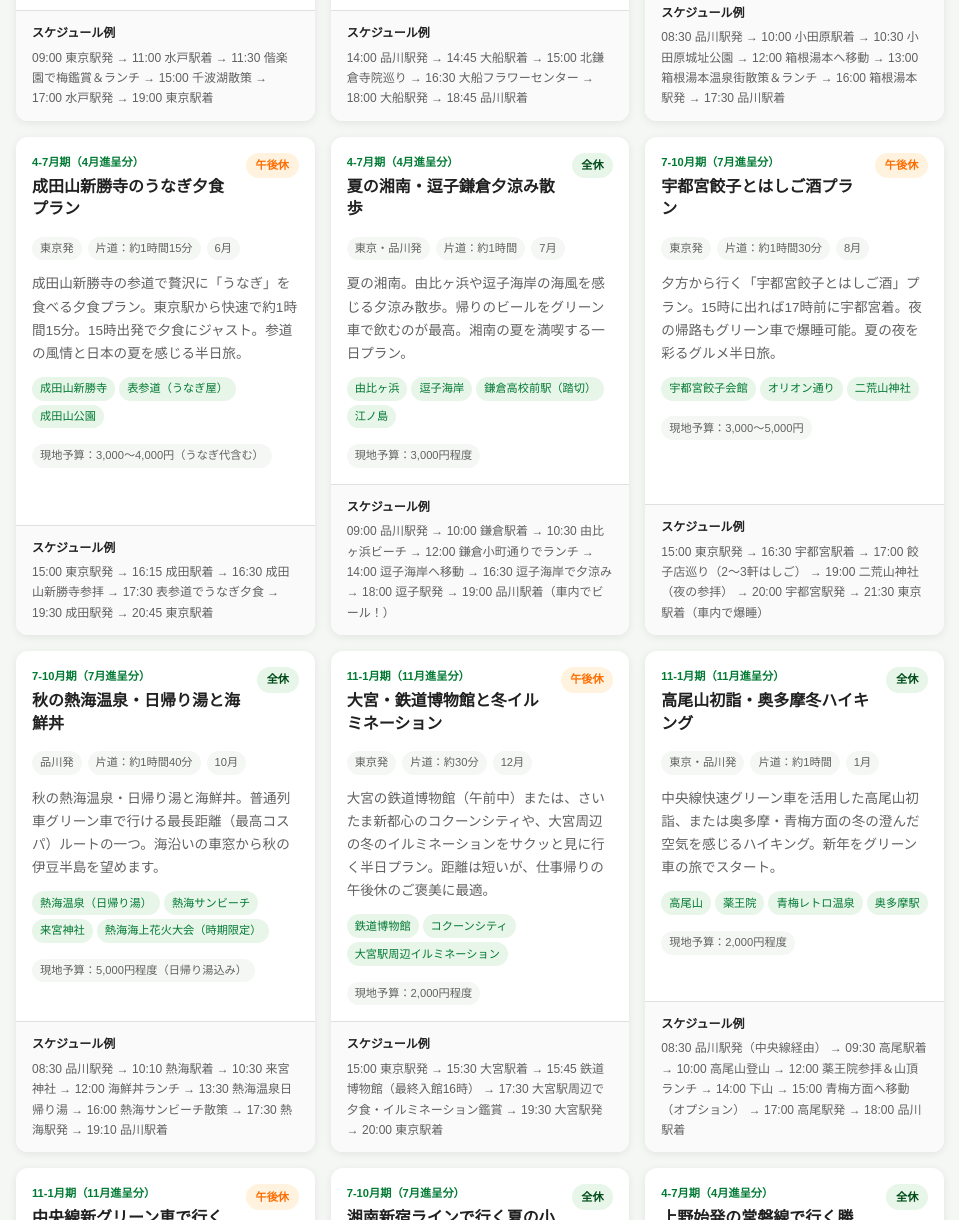
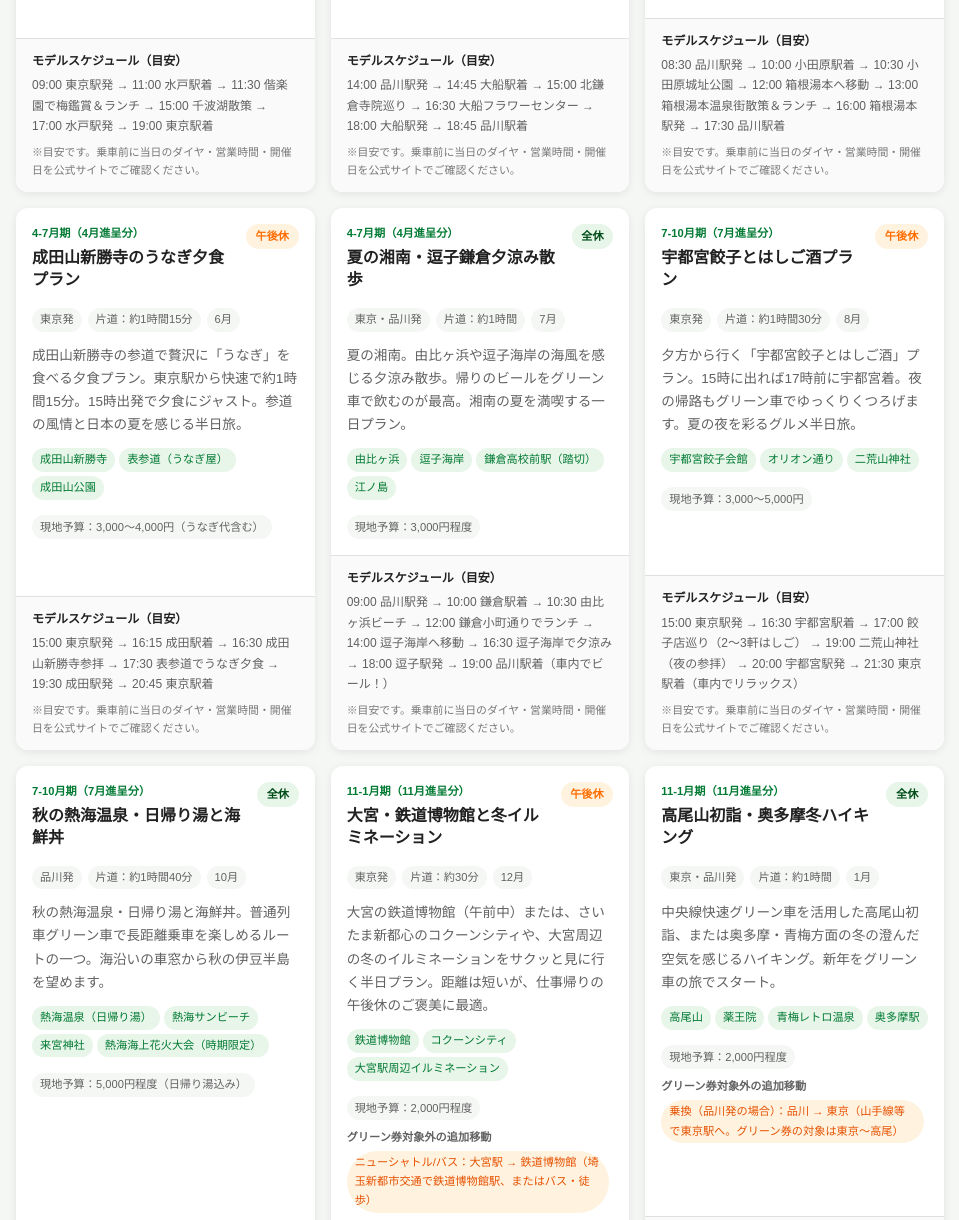
Before and after one commit to y-maeda1116/jre-green-trip, a plain HTML site: page docs/index.html in a window 1280 px wide. Shown: the part 1207-2427 px from the top of the page, without its empty margins (160-1119 px from the left). Drawn offline with Linux system fonts and the light colour scheme.

Commit message:
docs: 既存21プランの表現整理・最終確認日・経路精査 (#25)
- 断定表現（確実/最長/最高コスパ/爆睡 等）を客観表現に修正
- 全21プランに lastVerified（最終確認日）を追加
- スケジュールを「モデルスケジュール（目安）」表記に変更、確認注記を追加
- 優先プランの経路精査: 高尾山（品川発の乗換明記）、大宮（鉄道博物館への移動）、熱海花火（開催日確認注記）
- 季節イベントの公式リンク（officialUrl）をひたち海浜公園・梅まつりに追加

```diff
--- a/docs/css/style.css
+++ b/docs/css/style.css
@@ -353,6 +353,13 @@
   font-weight: 600;
   color: var(--text);
   margin-bottom: 0.25rem;
+}
+
+.card__schedule-note {
+  margin-top: 0.4rem;
+  font-size: 0.68rem;
+  color: var(--text-secondary);
+  opacity: 0.85;
 }
 
 .card__transport {
--- a/docs/js/app.js
+++ b/docs/js/app.js
@@ -312,10 +312,16 @@
 
     const scheduleTitle = document.createElement("div");
     scheduleTitle.className = "card__schedule-title";
-    scheduleTitle.textContent = "スケジュール例";
+    scheduleTitle.textContent = "モデルスケジュール（目安）";
     schedule.appendChild(scheduleTitle);
 
     schedule.appendChild(document.createTextNode(plan.scheduleSample));
+
+    const scheduleNote = document.createElement("div");
+    scheduleNote.className = "card__schedule-note";
+    scheduleNote.textContent = "※目安です。乗車前に当日のダイヤ・営業時間・開催日を公式サイトでご確認ください。";
+    schedule.appendChild(scheduleNote);
+
     card.appendChild(schedule);
 
     return card;
--- a/docs/js/data.js
+++ b/docs/js/data.js
@@ -15,7 +15,9 @@
     budget: "現地予算：3,000円程度",
     description: "2月〜3月に見頃を迎える偕楽園の梅を狙うプラン。水戸駅までは常磐線快速・普通列車のグリーン車で読書や作業をしながら快適に移動。現地で水戸藩の歴史と梅の香りを堪能します。勝田まで伸ばして冬の「ひたち海浜公園」散策もおすすめ。",
     spots: ["偕楽園", "千波湖畔のカフェ", "弘道館"],
-    scheduleSample: "09:00 東京駅発 → 11:00 水戸駅着 → 11:30 偕楽園で梅鑑賞＆ランチ → 15:00 千波湖散策 → 17:00 水戸駅発 → 19:00 東京駅着"
+    scheduleSample: "09:00 東京駅発 → 11:00 水戸駅着 → 11:30 偕楽園で梅鑑賞＆ランチ → 15:00 千波湖散策 → 17:00 水戸駅発 → 19:00 東京駅着",
+    officialUrl: "https://mitokoumon.com/ume/",
+    lastVerified: "2026-07-30"
   },
   {
     id: "shinagawa-kamakura-03",
@@ -33,7 +35,8 @@
     budget: "現地予算：2,000円程度",
     description: "北鎌倉の桜、大船フラワーセンターの春のフラワーフェス。14時品川発でも15時前には着くため、寺院の閉門（16:00〜16:30）に滑り込み可能。午後半休でサクッと春を感じる贅沢プラン。",
     spots: ["建長寺", "円覚寺", "大船フラワーセンター"],
-    scheduleSample: "14:00 品川駅発 → 14:45 大船駅着 → 15:00 北鎌倉寺院巡り → 16:30 大船フラワーセンター → 18:00 大船駅発 → 18:45 品川駅着"
+    scheduleSample: "14:00 品川駅発 → 14:45 大船駅着 → 15:00 北鎌倉寺院巡り → 16:30 大船フラワーセンター → 18:00 大船駅発 → 18:45 品川駅着",
+    lastVerified: "2026-07-30"
   },
   {
     id: "shinagawa-odawara-05",
@@ -53,7 +56,8 @@
     budget: "現地予算：4,000円程度",
     description: "新緑の箱根・小田原城址公園。小田原までグリーン車で行き、そこから箱根登山鉄道へ乗り換え。登山電車の窓から望む新緑の渓谷美は格別です。",
     spots: ["小田原城址公園", "箱根登山鉄道", "箱根湯本温泉街"],
-    scheduleSample: "08:30 品川駅発 → 10:00 小田原駅着 → 10:30 小田原城址公園 → 12:00 箱根湯本へ移動 → 13:00 箱根湯本温泉街散策＆ランチ → 16:00 箱根湯本駅発 → 17:30 品川駅着"
+    scheduleSample: "08:30 品川駅発 → 10:00 小田原駅着 → 10:30 小田原城址公園 → 12:00 箱根湯本へ移動 → 13:00 箱根湯本温泉街散策＆ランチ → 16:00 箱根湯本駅発 → 17:30 品川駅着",
+    lastVerified: "2026-07-30"
   },
   {
     id: "tokyo-narita-06",
@@ -71,7 +75,8 @@
     budget: "現地予算：3,000〜4,000円（うなぎ代含む）",
     description: "成田山新勝寺の参道で贅沢に「うなぎ」を食べる夕食プラン。東京駅から快速で約1時間15分。15時出発で夕食にジャスト。参道の風情と日本の夏を感じる半日旅。",
     spots: ["成田山新勝寺", "表参道（うなぎ屋）", "成田山公園"],
-    scheduleSample: "15:00 東京駅発 → 16:15 成田駅着 → 16:30 成田山新勝寺参拝 → 17:30 表参道でうなぎ夕食 → 19:30 成田駅発 → 20:45 東京駅着"
+    scheduleSample: "15:00 東京駅発 → 16:15 成田駅着 → 16:30 成田山新勝寺参拝 → 17:30 表参道でうなぎ夕食 → 19:30 成田駅発 → 20:45 東京駅着",
+    lastVerified: "2026-07-30"
   },
   {
     id: "shinagawa-zushi-07",
@@ -89,7 +94,8 @@
     budget: "現地予算：3,000円程度",
     description: "夏の湘南。由比ヶ浜や逗子海岸の海風を感じる夕涼み散歩。帰りのビールをグリーン車で飲むのが最高。湘南の夏を満喫する一日プラン。",
     spots: ["由比ヶ浜", "逗子海岸", "鎌倉高校前駅（踏切）", "江ノ島"],
-    scheduleSample: "09:00 品川駅発 → 10:00 鎌倉駅着 → 10:30 由比ヶ浜ビーチ → 12:00 鎌倉小町通りでランチ → 14:00 逗子海岸へ移動 → 16:30 逗子海岸で夕涼み → 18:00 逗子駅発 → 19:00 品川駅着（車内でビール！）"
+    scheduleSample: "09:00 品川駅発 → 10:00 鎌倉駅着 → 10:30 由比ヶ浜ビーチ → 12:00 鎌倉小町通りでランチ → 14:00 逗子海岸へ移動 → 16:30 逗子海岸で夕涼み → 18:00 逗子駅発 → 19:00 品川駅着（車内でビール！）",
+    lastVerified: "2026-07-30"
   },
   {
     id: "tokyo-utsunomiya-08",
@@ -105,9 +111,10 @@
     route: "宇都宮線（普通列車のグリーン車）",
     duration: "片道：約1時間30分",
     budget: "現地予算：3,000〜5,000円",
-    description: "夕方から行く「宇都宮餃子とはしご酒」プラン。15時に出れば17時前に宇都宮着。夜の帰路もグリーン車で爆睡可能。夏の夜を彩るグルメ半日旅。",
+    description: "夕方から行く「宇都宮餃子とはしご酒」プラン。15時に出れば17時前に宇都宮着。夜の帰路もグリーン車でゆっくりくつろげます。夏の夜を彩るグルメ半日旅。",
     spots: ["宇都宮餃子会館", "オリオン通り", "二荒山神社"],
-    scheduleSample: "15:00 東京駅発 → 16:30 宇都宮駅着 → 17:00 餃子店巡り（2〜3軒はしご） → 19:00 二荒山神社（夜の参拝） → 20:00 宇都宮駅発 → 21:30 東京駅着（車内で爆睡）"
+    scheduleSample: "15:00 東京駅発 → 16:30 宇都宮駅着 → 17:00 餃子店巡り（2〜3軒はしご） → 19:00 二荒山神社（夜の参拝） → 20:00 宇都宮駅発 → 21:30 東京駅着（車内でリラックス）",
+    lastVerified: "2026-07-30"
   },
   {
     id: "shinagawa-atami-10",
@@ -123,9 +130,10 @@
     route: "東海道線（普通列車のグリーン車）",
     duration: "片道：約1時間40分",
     budget: "現地予算：5,000円程度（日帰り湯込み）",
-    description: "秋の熱海温泉・日帰り湯と海鮮丼。普通列車グリーン車で行ける最長距離（最高コスパ）ルートの一つ。海沿いの車窓から秋の伊豆半島を望めます。",
+    description: "秋の熱海温泉・日帰り湯と海鮮丼。普通列車グリーン車で長距離乗車を楽しめるルートの一つ。海沿いの車窓から秋の伊豆半島を望めます。",
     spots: ["熱海温泉（日帰り湯）", "熱海サンビーチ", "来宮神社", "熱海海上花火大会（時期限定）"],
-    scheduleSample: "08:30 品川駅発 → 10:10 熱海駅着 → 10:30 来宮神社 → 12:00 海鮮丼ランチ → 13:30 熱海温泉日帰り湯 → 16:00 熱海サンビーチ散策 → 17:30 熱海駅発 → 19:10 品川駅着"
+    scheduleSample: "08:30 品川駅発 → 10:10 熱海駅着 → 10:30 来宮神社 → 12:00 海鮮丼ランチ → 13:30 熱海温泉日帰り湯 → 16:00 熱海サンビーチ散策 → 17:30 熱海駅発 → 19:10 品川駅着",
+    lastVerified: "2026-07-30"
   },
   {
     id: "tokyo-omiya-12",
@@ -133,7 +141,9 @@
     destinationStation: "大宮",
     oneWayMinutes: 30,
     greenCarSection: { from: "東京", to: "大宮", line: "宇都宮線・高崎線" },
-    additionalTransport: [],
+    additionalTransport: [
+      { mode: "ニューシャトル/バス", section: "大宮駅 → 鉄道博物館", note: "埼玉新都市交通で鉄道博物館駅、またはバス・徒歩" }
+    ],
     targetMonth: [12],
     seasonBlock: "11-1月期（11月進呈分）",
     title: "大宮・鉄道博物館と冬イルミネーション",
@@ -143,15 +153,18 @@
     budget: "現地予算：2,000円程度",
     description: "大宮の鉄道博物館（午前中）または、さいたま新都心のコクーンシティや、大宮周辺の冬のイルミネーションをサクッと見に行く半日プラン。距離は短いが、仕事帰りの午後休のご褒美に最適。",
     spots: ["鉄道博物館", "コクーンシティ", "大宮駅周辺イルミネーション"],
-    scheduleSample: "15:00 東京駅発 → 15:30 大宮駅着 → 15:45 鉄道博物館（最終入館16時） → 17:30 大宮駅周辺で夕食・イルミネーション鑑賞 → 19:30 大宮駅発 → 20:00 東京駅着"
+    scheduleSample: "15:00 東京駅発 → 15:30 大宮駅着 → 15:45 鉄道博物館（最終入館16時） → 17:30 大宮駅周辺で夕食・イルミネーション鑑賞 → 19:30 大宮駅発 → 20:00 東京駅着",
+    lastVerified: "2026-07-30"
   },
   {
     id: "shinagawa-takao-01",
     baseStations: ["東京", "品川"],
     destinationStation: "高尾",
     oneWayMinutes: 60,
-    greenCarSection: { from: "品川", to: "高尾", line: "中央線" },
-    additionalTransport: [],
+    greenCarSection: { from: "東京", to: "高尾", line: "中央線快速" },
+    additionalTransport: [
+      { mode: "乗換（品川発の場合）", section: "品川 → 東京", note: "山手線等で東京駅へ。グリーン券の対象は東京〜高尾" }
+    ],
     targetMonth: [1],
     seasonBlock: "11-1月期（11月進呈分）",
     title: "高尾山初詣・奥多摩冬ハイキング",
@@ -161,7 +174,8 @@
     budget: "現地予算：2,000円程度",
     description: "中央線快速グリーン車を活用した高尾山初詣、または奥多摩・青梅方面の冬の澄んだ空気を感じるハイキング。新年をグリーン車の旅でスタート。",
     spots: ["高尾山", "薬王院", "青梅レトロ温泉", "奥多摩駅"],
-    scheduleSample: "08:30 品川駅発（中央線経由） → 09:30 高尾駅着 → 10:00 高尾山登山 → 12:00 薬王院参拝＆山頂ランチ → 14:00 下山 → 15:00 青梅方面へ移動（オプション） → 17:00 高尾駅発 → 18:00 品川駅着"
+    scheduleSample: "08:30 品川駅発（中央線経由） → 09:30 高尾駅着 → 10:00 高尾山登山 → 12:00 薬王院参拝＆山頂ランチ → 14:00 下山 → 15:00 青梅方面へ移動（オプション） → 17:00 高尾駅発 → 18:00 品川駅着",
+    lastVerified: "2026-07-30"
   },
   {
     id: "shinjuku-takao-01",
@@ -180,9 +194,10 @@
     route: "中央線快速（2階建てグリーン車）",
     duration: "片道：約50分",
     budget: "現地予算：2,500円程度",
-    description: "中央線快速に本格導入された2階建てグリーン車を活用。13〜14時に新宿を出発し、冬の澄んだ空気の中で高尾山薬王院へ初詣。下山後は駅直結の極楽湯で温まり、帰路もグリーン車で爆睡するスマートな半日旅です。",
+    description: "中央線快速に本格導入された2階建てグリーン車を活用。13〜14時に新宿を出発し、冬の澄んだ空気の中で高尾山薬王院へ初詣。下山後は駅直結の極楽湯で温まり、帰路もグリーン車でゆっくりくつろげるスマートな半日旅です。",
     spots: ["高尾山薬王院", "京王高尾山温泉 極楽湯", "高尾山口駅"],
-    scheduleSample: "13:30 新宿駅発 → 14:20 高尾山口駅着 → 14:40 ケーブルカーで山腹へ・薬王院参拝 → 16:30 下山・駅直結「極楽湯」 → 18:30 高尾山口駅発 → 19:25 新宿駅着"
+    scheduleSample: "13:30 新宿駅発 → 14:20 高尾山口駅着 → 14:40 ケーブルカーで山腹へ・薬王院参拝 → 16:30 下山・駅直結「極楽湯」 → 18:30 高尾山口駅発 → 19:25 新宿駅着",
+    lastVerified: "2026-07-30"
   },
   {
     id: "shinjuku-odawara-07",
@@ -200,7 +215,8 @@
     budget: "現地予算：3,500円程度",
     description: "新宿から乗り換えなしで小田原へ直行。小田原城址を散策したのち、ノスタルジックな「かまぼこ通り」で老舗の練り歩き＆地ビールを堪能する夏プラン。",
     spots: ["小田原城址公園", "かまぼこ通り", "地ビールレストラン"],
-    scheduleSample: "09:30 新宿駅発 → 10:55 小田原駅着 → 11:15 小田原城散策 → 12:30 地魚ランチ → 14:00 小田原かまぼこ通り（食べ歩き） → 16:30 小田原駅発 → 18:00 新宿駅着"
+    scheduleSample: "09:30 新宿駅発 → 10:55 小田原駅着 → 11:15 小田原城散策 → 12:30 地魚ランチ → 14:00 小田原かまぼこ通り（食べ歩き） → 16:30 小田原駅発 → 18:00 新宿駅着",
+    lastVerified: "2026-07-30"
   },
   {
     id: "ueno-hitachi-04",
@@ -218,9 +234,11 @@
     route: "常磐線（上野始発 快速・普通列車のグリーン車）",
     duration: "片道：約2時間10分",
     budget: "現地予算：3,000円程度",
-    description: "春の絶景・ネモフィラを狙う超ロングシートプラン。上野駅始発の快速・普通列車を狙えば、確実に2階席を確保可能。片道2時間超えの圧倒的なグリーン車コスパを叩き出せます。",
+    description: "春の絶景・ネモフィラを狙うロングライドプラン。上野駅始発の快速・普通列車を選べば、2階席を確保しやすくなります。片道2時間超えの長距離乗車を楽しめるプランです。",
     spots: ["国営ひたち海浜公園", "ネモフィラの丘", "勝田駅前お土産処"],
-    scheduleSample: "08:15 上野駅（始発G車） → 10:25 勝田駅着 → 10:45 直行バスで国営ひたち海浜公園 → 11:15 ネモフィラの丘鑑賞＆公園内ランチ → 15:00 勝田駅へ移動・お土産購入 → 16:10 勝田駅発 → 18:20 上野駅着"
+    scheduleSample: "08:15 上野駅（始発G車） → 10:25 勝田駅着 → 10:45 直行バスで国営ひたち海浜公園 → 11:15 ネモフィラの丘鑑賞＆公園内ランチ → 15:00 勝田駅へ移動・お土産購入 → 16:10 勝田駅発 → 18:20 上野駅着",
+    officialUrl: "https://www.hitachikaihin.jp/",
+    lastVerified: "2026-07-30"
   },
   {
     id: "yokohama-narita-09",
@@ -238,7 +256,8 @@
     budget: "現地予算：3,500〜4,500円（うなぎ代含む）",
     description: "神奈川エリアから千葉エリアへ、東京を縦断する大移動プラン。乗り換えなしの直通快速グリーン車なら、読書やPC作業に没頭できます。夕方のレトロな成田山参道を散策し、贅沢にうなぎを食べて帰る至福の午後休です。",
     spots: ["成田山新勝寺", "表参道（うなぎ屋）", "成田山公園"],
-    scheduleSample: "14:00 横浜駅発 → 15:45 成田駅着 → 16:00 成田山新勝寺参拝 → 17:00 参道の老舗でうなぎ夕食 → 19:00 成田駅発 → 20:45 横浜駅着"
+    scheduleSample: "14:00 横浜駅発 → 15:45 成田駅着 → 16:00 成田山新勝寺参拝 → 17:00 参道の老舗でうなぎ夕食 → 19:00 成田駅発 → 20:45 横浜駅着",
+    lastVerified: "2026-07-30"
   },
   {
     id: "yokohama-mito-03",
@@ -256,7 +275,9 @@
     budget: "現地予算：3,000円程度",
     description: "品川・東京を越えて茨城まで1行で行ける「上野東京ライン（常磐線直通）」の超ロング特急級ルート。2月〜3月の偕楽園の梅を狙います。片道2時間半の乗車時間は無料クーポンの価値を最大限に高めます。",
     spots: ["偕楽園", "千波湖", "水戸藩ラーメン"],
-    scheduleSample: "08:24 横浜駅発 → 10:51 水戸駅着 → 11:15 偕楽園（梅鑑賞＆ランチ） → 14:30 千波湖散策 → 16:10 水戸駅発 → 18:40 横浜駅着"
+    scheduleSample: "08:24 横浜駅発 → 10:51 水戸駅着 → 11:15 偕楽園（梅鑑賞＆ランチ） → 14:30 千波湖散策 → 16:10 水戸駅発 → 18:40 横浜駅着",
+    officialUrl: "https://mitokoumon.com/ume/",
+    lastVerified: "2026-07-30"
   },
   {
     id: "tokyo-numazu-07",
@@ -267,15 +288,16 @@
     additionalTransport: [],
     targetMonth: [7, 8],
     seasonBlock: "7-10月期（7月進呈分）",
-    title: "東海道線最長クラス！沼津港の極上海鮮丼と深海魚ハシゴ旅",
+    title: "東海道線ロングライド！沼津港の極上海鮮丼と深海魚ハシゴ旅",
     type: "全休",
     route: "東海道線（普通列車のグリーン車）",
     duration: "片道：約2時間15分",
     budget: "現地予算：4,000〜5,000円程度",
-    description: "新幹線を使わず、あえて普通列車グリーン車で限界まで南下する最高コスパプラン。沼津港で獲れたての生シラスや深海魚バーガーを堪能。帰りは沼津のクラフトビールとお土産をG車内で楽しむ大満足の1日です。",
+    description: "新幹線を使わず、普通列車グリーン車で南下する長距離乗車プラン。沼津港で獲れたての生シラスや深海魚バーガーを堪能。帰りは沼津のクラフトビールとお土産をG車内で楽しむ大満足の1日です。",
     spots: ["沼津港", "深海水族館", "沼津クラフトビール"],
     scheduleSample: "09:00 東京駅発 → 11:15 沼津駅着 → 11:30 沼津港（海鮮丼ランチ＆深海水族館） → 15:30 沼津駅周辺散策・クラフトビール → 17:00 沼津駅発 → 19:15 東京駅着",
-    region: "静岡"
+    region: "静岡",
+    lastVerified: "2026-07-30"
   },
   {
     id: "shinjuku-takasaki-11",
@@ -294,7 +316,8 @@
     description: "初冬の群馬へ北上するルート。高崎名物の独自の進化を遂げた大盛り「高崎パスタ」をランチでいただき、昭和レトロな中央銀座商店街や高崎だるまの歴史に触れる、お腹も心も満たされる日帰り旅です。",
     spots: ["高崎パスタ", "中央銀座商店街", "少林山達磨寺"],
     scheduleSample: "09:15 新宿駅発 → 11:10 高崎駅着 → 11:30 老舗「シャンゴ」等で高崎パスタランチ → 13:30 レトロ商店街・少林山達磨寺散策 → 16:30 高崎駅でお土産（鳥めし弁当など）購入 → 17:10 高崎駅発 → 19:05 新宿駅着",
-    region: "群馬"
+    region: "群馬",
+    lastVerified: "2026-07-30"
   },
   {
     id: "shinagawa-zushi-08",
@@ -313,7 +336,8 @@
     description: "夏の午後休を120%活かす大人のエスケープ。品川から1時間弱で、観光地・鎌倉を越えた先の落ち着いた「逗子」へ。夕方の静かな海風を感じながらビーチ沿いのカフェでディナーを楽しみ、夜の涼しいグリーン車でスマートに帰京します。",
     spots: ["逗子海岸", "逗子海岸カフェ", "シネマアミーゴ"],
     scheduleSample: "15:00 品川駅発 → 15:50 逗子駅着 → 16:10 逗子海岸・シネマアミーゴ周辺散策 → 17:30 海沿いのレストランでサンセットディナー → 20:00 逗子駅発 → 20:50 品川駅着",
-    region: "神奈川"
+    region: "神奈川",
+    lastVerified: "2026-07-30"
   },
   {
     id: "shinagawa-kamakura-06",
@@ -332,7 +356,8 @@
     description: "6月の鎌倉といえばあじさい。「明月院ブルー」と呼ばれる青いアジサイで有名な明月院と、あじさいの回廊が美しい長谷寺をはしごする王道プラン。混雑する前の午前中からグリーン車で快適に移動し、梅雨の鎌倉を散策します。",
     spots: ["明月院", "長谷寺", "鎌倉の小路カフェ", "由比ヶ浜"],
     scheduleSample: "08:30 品川駅発 → 09:25 北鎌倉駅着 → 09:30 明月院（あじさい拝観） → 11:30 鎌倉へ移動・小町通りランチ → 13:30 長谷寺（あじさいの回廊） → 15:30 由比ヶ浜散策 → 17:00 鎌倉駅発 → 17:55 品川駅着",
-    region: "神奈川"
+    region: "神奈川",
+    lastVerified: "2026-07-30"
   },
   {
     id: "shinjuku-takao-06",
@@ -351,9 +376,10 @@
     route: "中央線快速（2階建てグリーン車）",
     duration: "片道：約1時間",
     budget: "現地予算：3,000〜4,000円程度（ビアガーデン代込み）",
-    description: "例年GW後半〜秋頃まで期間限定で開く高尾山ビアガーデンを狙うプラン。新宿から中央線快速グリーン車で約1時間、ケーブルカーで山腹へ登り、緑に囲まれて生ビールを楽しむ。下山後もグリーン車で爆睡できる、大人の午後休ご褒美旅。",
+    description: "例年GW後半〜秋頃まで期間限定で開く高尾山ビアガーデンを狙うプラン。新宿から中央線快速グリーン車で約1時間、ケーブルカーで山腹へ登り、緑に囲まれて生ビールを楽しむ。下山後もグリーン車でゆっくりくつろげる、大人の午後休ご褒美旅。",
     spots: ["高尾山ビアガーデン", "薬王院", "高尾山口駅", "極楽湯"],
-    scheduleSample: "13:30 新宿駅発 → 14:30 高尾山口駅着 → 15:00 ケーブルカーで山腹へ・薬王院参拝 → 15:30 高尾山ビアガーデン（生ビール＆展望） → 17:30 下山 → 18:00 高尾山口駅発 → 19:00 新宿駅着"
+    scheduleSample: "13:30 新宿駅発 → 14:30 高尾山口駅着 → 15:00 ケーブルカーで山腹へ・薬王院参拝 → 15:30 高尾山ビアガーデン（生ビール＆展望） → 17:30 下山 → 18:00 高尾山口駅発 → 19:00 新宿駅着",
+    lastVerified: "2026-07-30"
   },
   {
     id: "shinagawa-atami-07",
@@ -369,10 +395,11 @@
     route: "東海道線（普通列車のグリーン車）",
     duration: "片道：約1時間40分",
     budget: "現地予算：4,000〜5,000円程度",
-    description: "年間を通じて打ち上げられる熱海海上花火大会のなかでも、夏（7・8月）は花火数が多い大型の打ち上げ。グリーン車で約1時間半、海沿いの車窓を楽しんで熱海へ。サンビーチから間近で見上げる海上花火は迫力満点。帰路も涼しいグリーン車で。",
+    description: "年間を通じて打ち上げられる熱海海上花火大会のなかでも、夏（7・8月）は花火数が多い大型の打ち上げ。グリーン車で約1時間半、海沿いの車窓を楽しんで熱海へ。サンビーチから間近で見上げる海上花火は迫力満点。帰路も涼しいグリーン車で。※開催日は限定されています。必ず事前に熱海観光局の公式サイトで開催日・時間をご確認ください。",
     spots: ["熱海サンビーチ", "来宮神社", "熱海海上花火大会", "熱海温泉街"],
     scheduleSample: "10:30 品川駅発 → 12:10 熱海駅着 → 12:30 海鮮丼ランチ → 14:00 来宮神社・熱海城散策 → 16:30 熱海サンビーチで夕涼み・花火待ち → 20:20 海上花火大会（大型打上） → 21:30 熱海駅発（混雑緩和待ち） → 23:10 品川駅着",
-    region: "静岡"
+    region: "静岡",
+    lastVerified: "2026-07-30"
   },
   {
     id: "shinjuku-okutama-07",
@@ -390,9 +417,10 @@
     route: "中央線・青梅線（普通列車のグリーン車）",
     duration: "片道：約1時間45分",
     budget: "現地予算：2,000〜4,000円程度",
-    description: "都心の猛暑を逃れて奥多摩の清流へ。新宿から青梅線のグリーン車（土休日はホリデー快速おくたま号も活用）で約1時間45分、東京とは思えないほどよい川風と緑に包まれます。氷川周辺での川遊びやバーベキュー、レンタサイクル散策のあとは、帰路グリーン車で涼んで爆睡。",
+    description: "都心の猛暑を逃れて奥多摩の清流へ。新宿から青梅線のグリーン車（土休日はホリデー快速おくたま号も活用）で約1時間45分、東京とは思えないほどよい川風と緑に包まれます。氷川周辺での川遊びやバーベキュー、レンタサイクル散策のあとは、帰路グリーン車で涼んでゆっくりくつろげます。",
     spots: ["奥多摩駅", "氷川キャンプ場", "奥多摩湖", "御嶽"],
-    scheduleSample: "08:30 新宿駅発（青梅線） → 10:15 奥多摩駅着 → 10:30 レンタサイクル手配 → 11:00 氷川キャンプ場で川遊び・BBQ → 14:00 奥多摩湖散策 → 16:00 奥多摩駅周辺カフェ → 17:00 奥多摩駅発 → 18:45 新宿駅着"
+    scheduleSample: "08:30 新宿駅発（青梅線） → 10:15 奥多摩駅着 → 10:30 レンタサイクル手配 → 11:00 氷川キャンプ場で川遊び・BBQ → 14:00 奥多摩湖散策 → 16:00 奥多摩駅周辺カフェ → 17:00 奥多摩駅発 → 18:45 新宿駅着",
+    lastVerified: "2026-07-30"
   }
 ];
 
```
